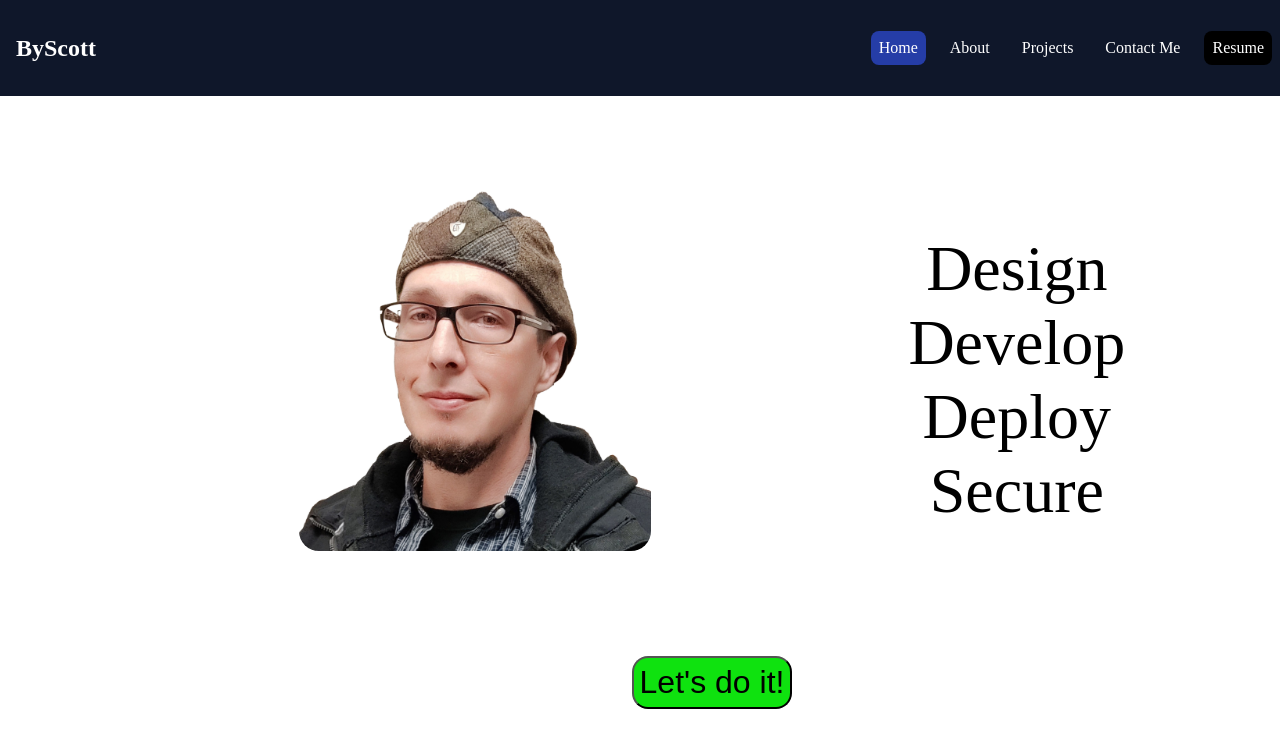
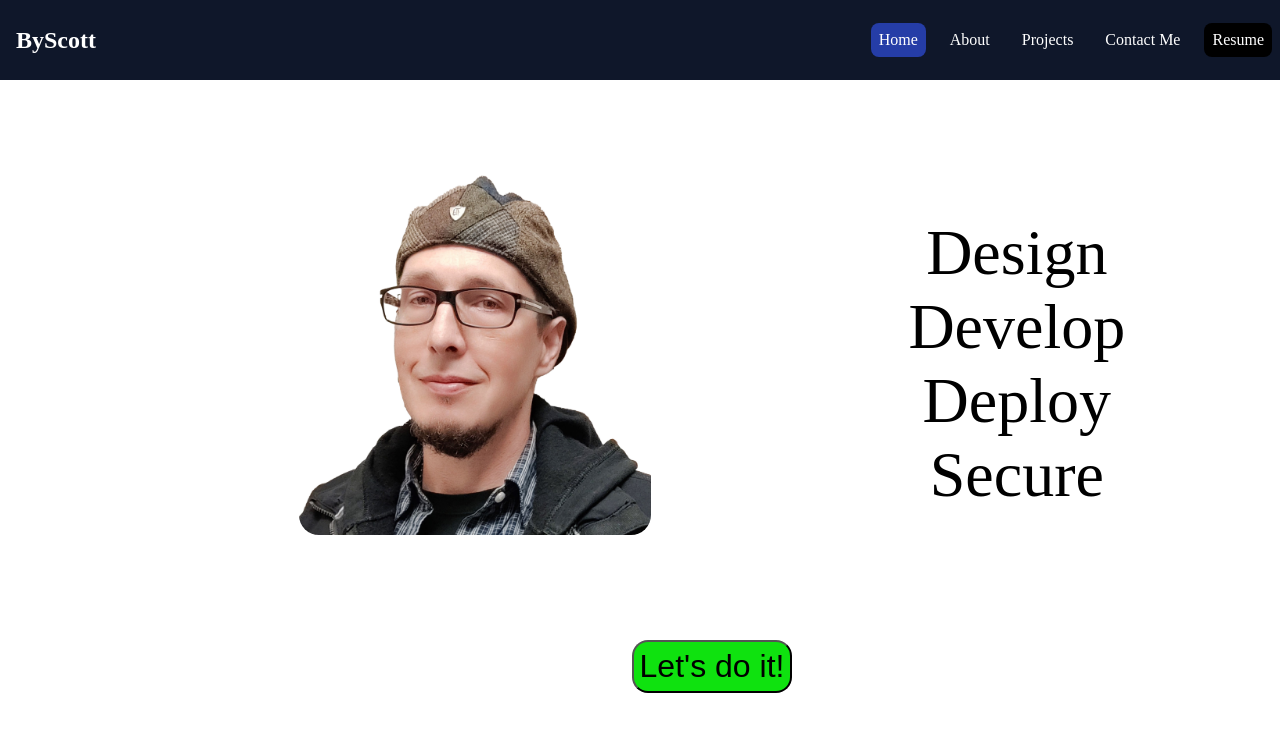
Before and after one commit to pawscanthack/portfolio, a React (Create React App) app: page / in a window 1280 px wide. Shown: the top 748 px of the page. Built offline with nearby package versions, Linux system fonts and the light colour scheme.

Commit message:
Adjusted nav height

```diff
--- a/src/components/navbar.css
+++ b/src/components/navbar.css
@@ -7,7 +7,7 @@ nav {
   color: white;
   position: sticky;
   top: 0;
-  min-height: 6rem;
+  min-height: 5rem;
 }
 
 nav .site-title {
```
